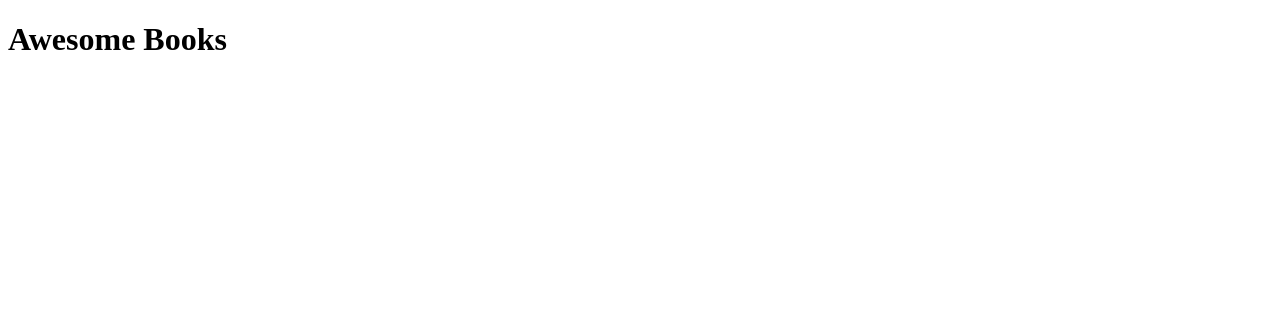
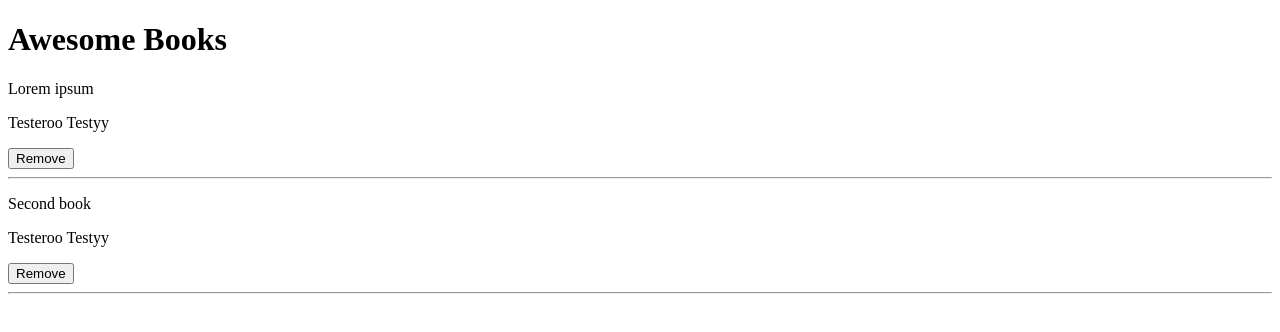
Before and after one commit to steveWDamesJr/awesome-books, a plain HTML site: page index.html in a window 1280 px wide. Drawn offline with Linux system fonts and the light colour scheme.

Commit message:
Update Markup and Readme
Add paragraph and button to Html file
Add Name and info to Readme

```diff
--- a/index.html
+++ b/index.html
@@ -14,6 +14,16 @@
   <header>
     <h1 class="title">Awesome Books</h1>
   </header>
+  <main>
+  <p>Lorem ipsum</p>
+  <p>Testeroo Testyy</p>
+  <button class="btn1" type="button">Remove</button>
+  <hr>
+  <p>Second book</p>
+  <p>Testeroo Testyy</p>
+  <button class="btn2" type="button">Remove</button>
+  <hr>
+  </main>
 
   <script src="app.js"></script>
 </body>
```
Also changed, not shown: 1 other file.
